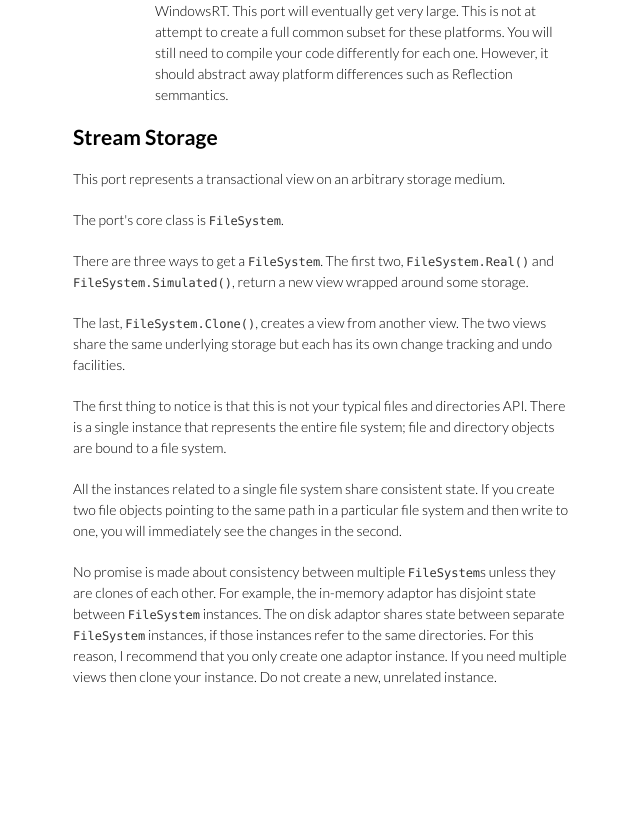
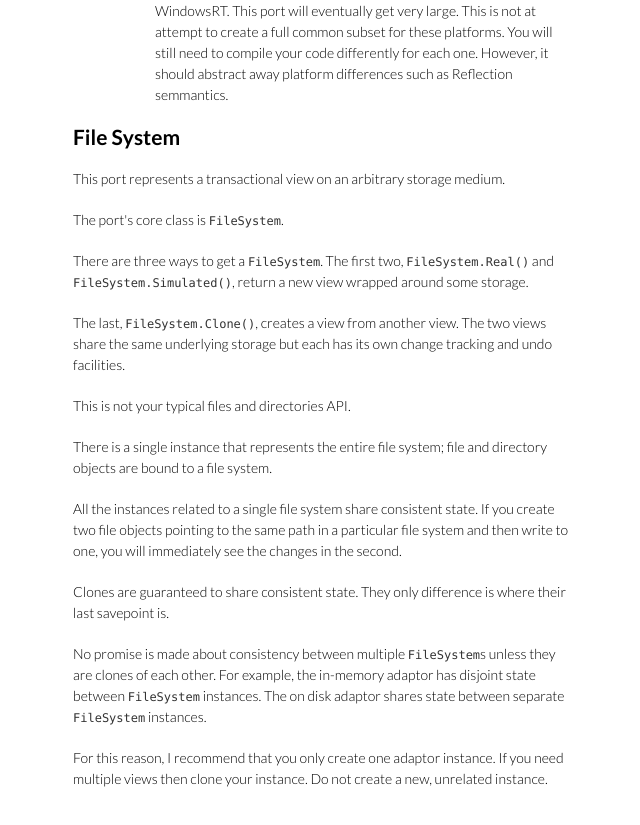
Before and after one commit to arlobelshee/SimulatableApi, a plain HTML site: page index.html in a window 1280 px wide. Shown: the part 2548-3373 px from the top of the page, without its empty margins (497-1137 px from the left). Before the commit the page ends 3305 px from the top, so only its background shows below. Drawn offline with Linux system fonts and the light colour scheme.

Commit message:
Cleaning up discussion about the simulated file system.

```diff
--- a/index.html
+++ b/index.html
@@ -70,14 +70,14 @@ Adaptors adapt a particular port to a particular external system. For example, a
 
 <p>Note: different applications require different types of uniformity in their ports. So some of these implementations may not work for your project. I think they're a good starting point. These ports have proven to be good abstractions in numerous projects. However, I do expect that you'll modify them some to fit each particular project.</p>
 
-<p>I've released this library as binaries for those who can use the port abstractions as-is. I've released it as source for those who need to modify the abstractions to fit their domains.</p>
+<p><a href="https://nuget.org/packages/Simulated.FileSystem">Simulatable API binaries</a> are available on NuGet for those who can use the port abstractions as-is. I've released the <a href="https://github.com/arlobelshee/SimulatableApi">source</a> for those who need to modify the abstractions to fit their domains.</p>
 
 <h2>What ports can I expect in this library?</h2>
 
 <p>My first release contains only one port, and only two adaptors. I will add more ports and adpators over time. Here is the list of planned ports, with a description of each. I'll add full documentation for each as I add it to the library.</p>
 
 <dl>
-<dt>Stream Storage</dt>
+<dt>File System</dt>
 <dd>
 This port is a transactional view on an arbitrary storage medium. There are two adaptors. One is backed by a file system. The other is backed by memory. I may eventually add an adaptor for an async read- & write-through cache.</dd>
 <dt>Structured Data Store (not implemented yet)</dt>
@@ -111,7 +111,7 @@ This port abstracts over the .Net runtime in use. Adaptors will exist for Azure,
 </dd>
 </dl>
 
-<h2>Stream Storage</h2>
+<h2>File System</h2>
 
 <p>This port represents a transactional view on an arbitrary storage medium.</p>
 
@@ -121,11 +121,17 @@ This port abstracts over the .Net runtime in use. Adaptors will exist for Azure,
 
 <p>The last, <code>FileSystem.Clone()</code>, creates a view from another view. The two views share the same underlying storage but each has its own change tracking and undo facilities.</p>
 
-<p>The first thing to notice is that this is not your typical files and directories API. There is a single instance that represents the entire file system; file and directory objects are bound to a file system.</p>
+<p>This is not your typical files and directories API.</p>
+
+<p>There is a single instance that represents the entire file system; file and directory objects are bound to a file system.</p>
 
 <p>All the instances related to a single file system share consistent state. If you create two file objects pointing to the same path in a particular file system and then write to one, you will immediately see the changes in the second.</p>
 
-<p>No promise is made about consistency between multiple <code>FileSystem</code>s unless they are clones of each other. For example, the in-memory adaptor has disjoint state between <code>FileSystem</code> instances. The on disk adaptor shares state between separate <code>FileSystem</code> instances, if those instances refer to the same directories. For this reason, I recommend that you only create one adaptor instance. If you need multiple views then clone your instance. Do not create a new, unrelated instance.</p>
+<p>Clones are guaranteed to share consistent state. They only difference is where their last savepoint is.</p>
+
+<p>No promise is made about consistency between multiple <code>FileSystem</code>s unless they are clones of each other. For example, the in-memory adaptor has disjoint state between <code>FileSystem</code> instances. The on disk adaptor shares state between separate <code>FileSystem</code> instances.</p>
+
+<p>For this reason, I recommend that you only create one adaptor instance. If you need multiple views then clone your instance. Do not create a new, unrelated instance.</p>
 
       </section>
       <footer>
```
